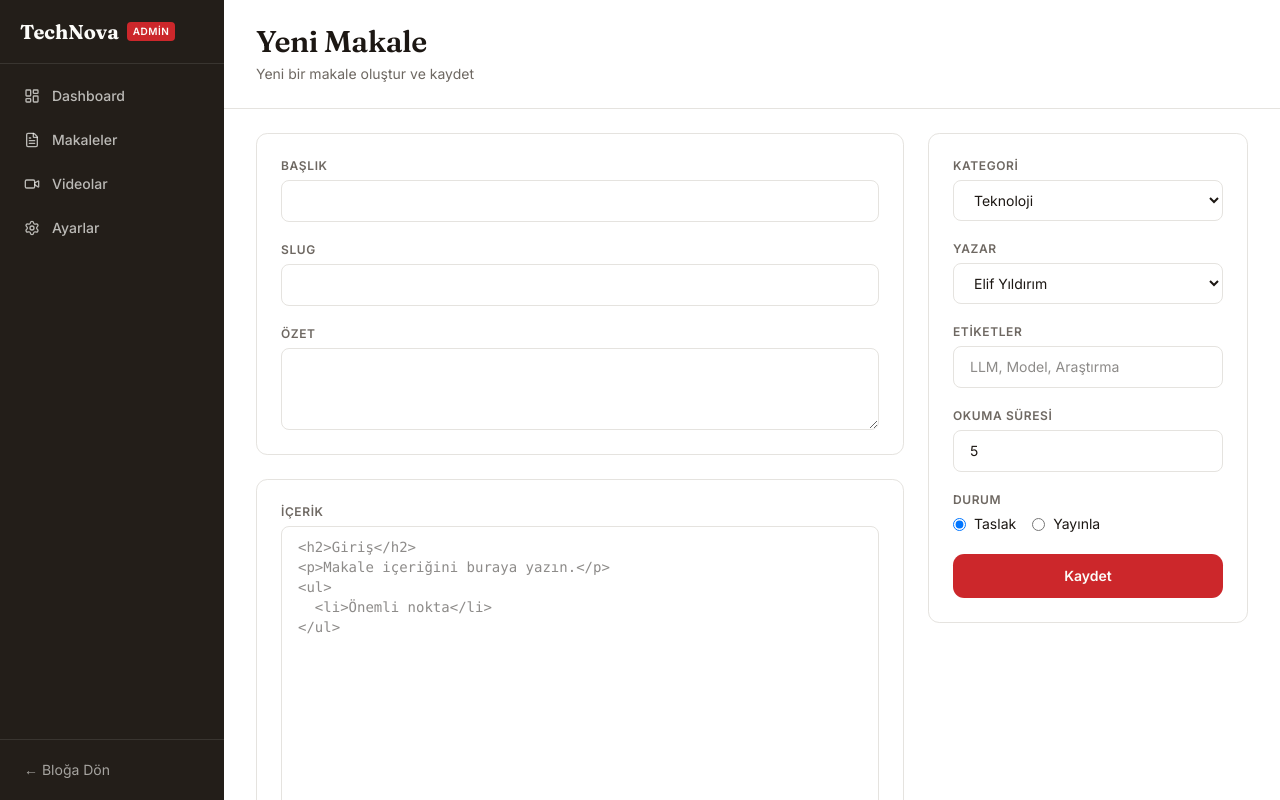
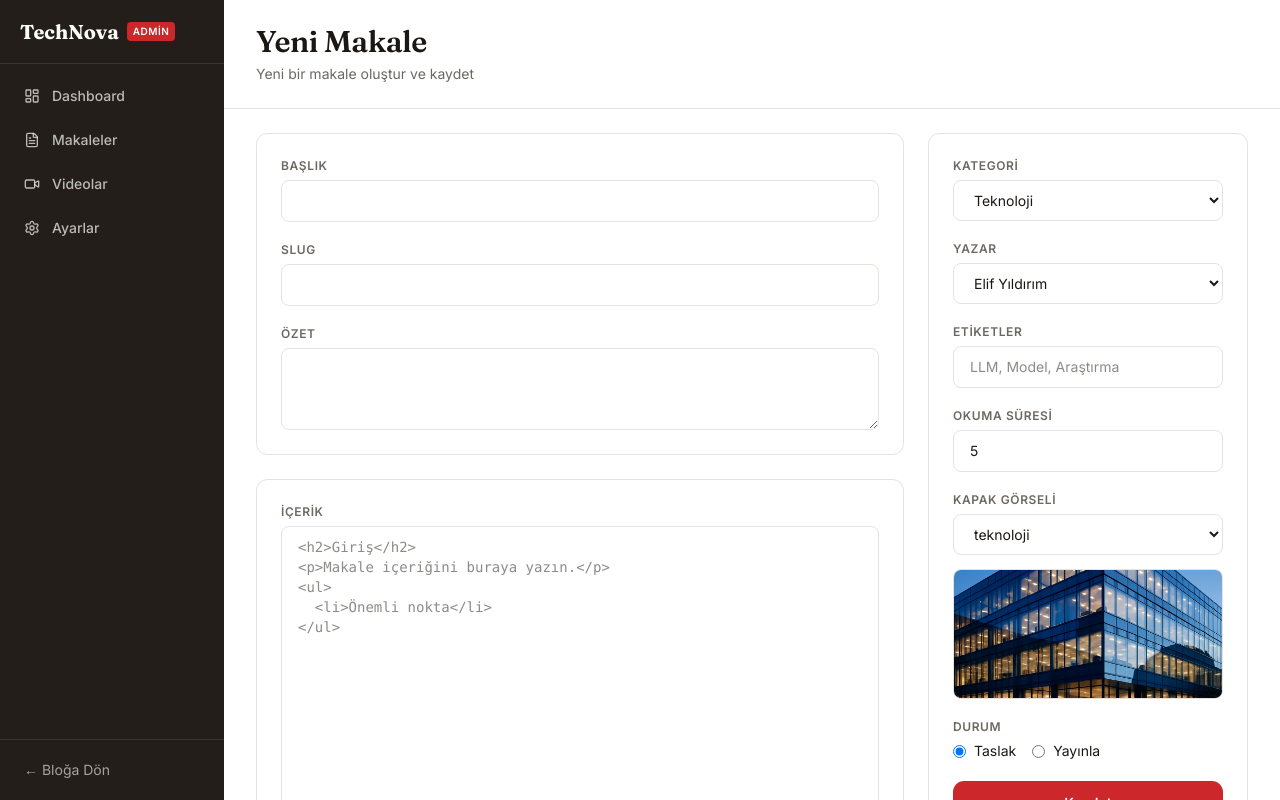
Before and after one commit to adakansoftware/blogdemobyadakansoftware, a Next.js app: page /admin/articles/new in a window 1280 px wide. Built offline with nearby package versions, Linux system fonts and the light colour scheme.

Commit message:
feat(task-A5): add admin cover image selector

```diff
--- a/app/admin/articles/new/page.tsx
+++ b/app/admin/articles/new/page.tsx
@@ -1,5 +1,6 @@
 'use client'
 
+import Image from 'next/image'
 import { useRouter } from 'next/navigation'
 import { useState } from 'react'
 import { FormField } from '@/components/admin/form-field'
@@ -33,6 +34,7 @@ export default function NewAdminArticlePage() {
   const [authorSlug, setAuthorSlug] = useState(draft.authorSlug)
   const [tags, setTags] = useState('')
   const [readingTime, setReadingTime] = useState(draft.readingTime)
+  const [image, setImage] = useState(imageByCategory[draft.categorySlug] ?? '/images/hero-ai.png')
   const [status, setStatus] = useState<'draft' | 'published'>('draft')
   const [body, setBody] = useState('')
   const [error, setError] = useState('')
@@ -59,7 +61,7 @@ export default function NewAdminArticlePage() {
         .map((tag) => tag.trim())
         .filter(Boolean),
       readingTime: Math.max(1, readingTime),
-      image: imageByCategory[categorySlug] ?? '/images/hero-ai.png',
+      image,
       body: body.trim(),
       status,
       createdAt: now,
@@ -138,7 +140,11 @@ export default function NewAdminArticlePage() {
                 <FormField label="Kategori">
                   <select
                     value={categorySlug}
-                    onChange={(event) => setCategorySlug(event.target.value)}
+                    onChange={(event) => {
+                      const next = event.target.value
+                      setCategorySlug(next)
+                      setImage(imageByCategory[next] ?? '/images/hero-ai.png')
+                    }}
                     className={inputClassName}
                   >
                     {categories.map((category) => (
@@ -177,6 +183,30 @@ export default function NewAdminArticlePage() {
                     onChange={(event) => setReadingTime(Number(event.target.value) || 1)}
                     className={inputClassName}
                   />
+                </FormField>
+                <FormField label="Kapak Görseli">
+                  <select
+                    value={image}
+                    onChange={(event) => setImage(event.target.value)}
+                    className={inputClassName}
+                  >
+                    {Object.entries(imageByCategory).map(([imageSlug, src]) => (
+                      <option key={imageSlug} value={src}>
+                        {imageSlug}
+                      </option>
+                    ))}
+                  </select>
+                  <div className="mt-2 overflow-hidden rounded-lg border border-border">
+                    <div className="relative h-32 w-full">
+                      <Image
+                        src={image}
+                        alt="Kapak önizleme"
+                        fill
+                        sizes="320px"
+                        className="object-cover"
+                      />
+                    </div>
+                  </div>
                 </FormField>
                 <FormField label="Durum">
                   <div className="flex gap-4">
```
